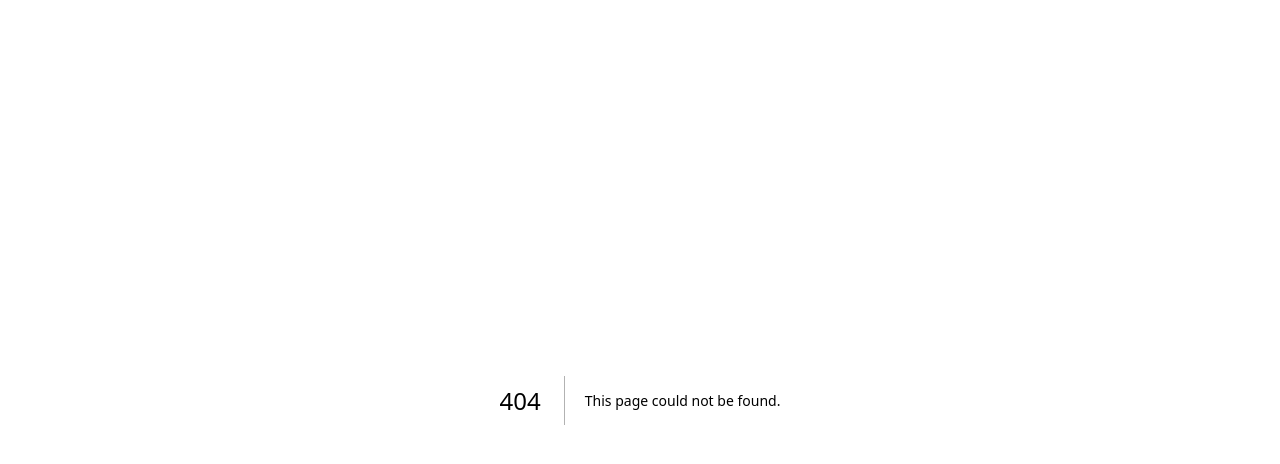
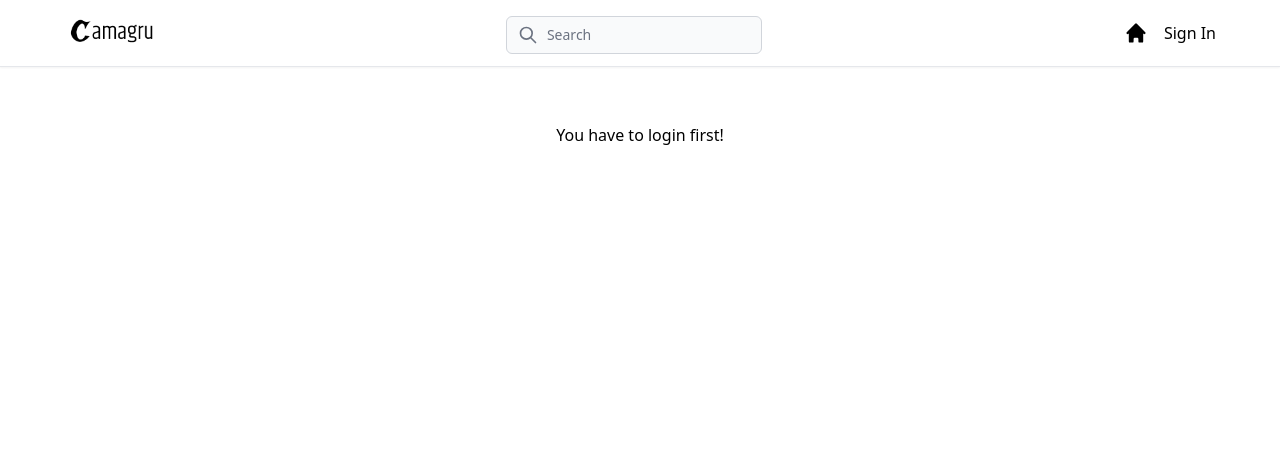
Before and after one commit to Elliop/Camagru2.0, a Next.js app: page /profile in a window 1280 px wide. Before the commit this address had no page. Shown: the top 464 px of the page. Built offline with nearby package versions, Linux system fonts and the light colour scheme; no server answers.

Commit message:
Add Profile page

```diff
--- a/components/Header.jsx
+++ b/components/Header.jsx
@@ -76,6 +76,7 @@ const Header = () => {
                 src={session?.user?.image}
                 alt="Profile pic"
                 className="h-10 w-10 rounded-full cursor-pointer"
+                onClick={() => router.push("/profile")}
               />
             </>
           ) : (
--- /dev/null
+++ b/components/profille/Infos.jsx
@@ -0,0 +1,35 @@
+import { signIn, useSession } from "next-auth/react";
+
+const Infos = () => {
+  const { data: session } = useSession();
+  return (
+    <div className="grid grid-rows-3 grid-flow-col gap-4 justify-center mt-14 shadow-sm">
+      <div className="row-span-3">
+        <img
+          src={session?.user?.image}
+          alt="Profile pic"
+          className="h-32 w-32 rounded-full cursor-pointer"
+        />
+      </div>
+      <div className="col-span-2 flex mt-4 justify-between">
+        <h1 className="text-xl font-bold ml-14">{session?.user?.username}</h1>
+        <button className="text-lg font-medium border-2 px-2 py-1 rounded-md">
+          Edit Profile
+        </button>
+      </div>
+      <div className="row-span-2 col-span-2 flex justify-between">
+        <p className="ml-14 my-4 cursor-pointer text-lg">
+          <span className="font-bold mr-2">0</span>Posts
+        </p>
+        <p className="ml-14 my-4 cursor-pointer text-lg">
+          <span className="font-bold mr-2">786</span>followers
+        </p>
+        <p className="ml-14 my-4 cursor-pointer text-lg">
+          <span className="font-bold mr-2">124</span>following
+        </p>
+      </div>
+    </div>
+  );
+};
+
+export default Infos;
--- /dev/null
+++ b/pages/profile.js
@@ -0,0 +1,23 @@
+import Header from "../components/Header";
+import Infos from "../components/profille/Infos";
+import { useSession } from "next-auth/react";
+
+const profile = () => {
+  const { data: session } = useSession();
+
+  return (
+    <div>
+      <Header />
+      {session ? (
+        <Infos />
+      ) : (
+        // Posts
+        <div className="flex justify-center mt-14">
+          You have to login first!
+        </div>
+      )}
+    </div>
+  );
+};
+
+export default profile;
```
